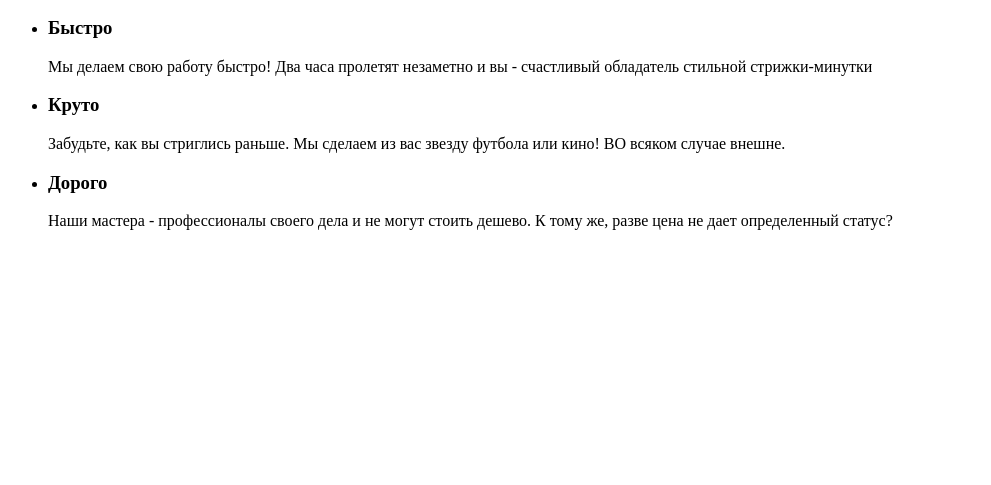
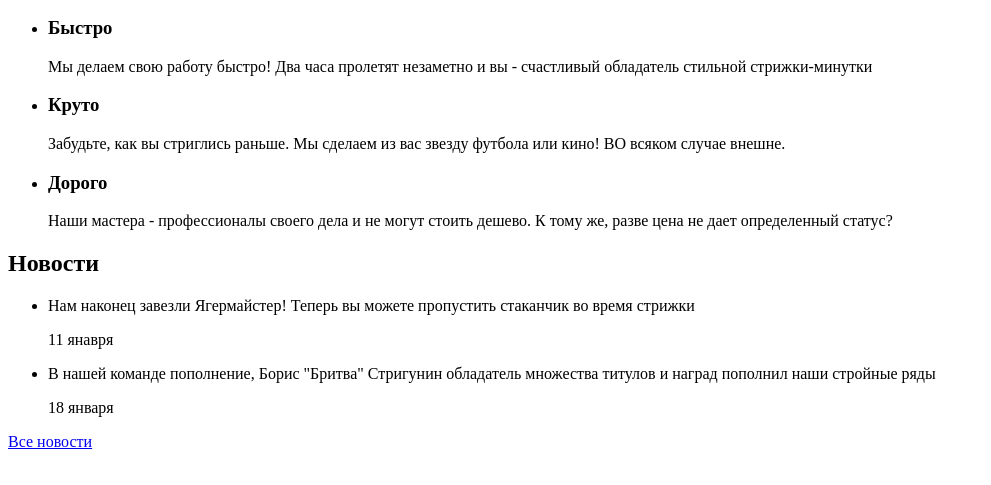
Before and after one commit to temaok/htmllAcademy, a plain HTML site: page index.html in a window 1280 px wide. Shown: the part 279-764 px from the top of the page, without its empty margins (0-991 px from the left). Drawn offline with Linux system fonts and the light colour scheme.

Commit message:
добавил секкцию Новости

```diff
--- a/index.html
+++ b/index.html
@@ -49,6 +49,25 @@
           </li>
         </ul>
       </section>
+
+      <selection>
+        <h2>Новости</h2>
+        <ul>
+          <li>
+            <p>Нам наконец завезли Ягермайстер! Теперь вы можете
+              пропустить стаканчик во время стрижки</p>
+            <time datetime="2019-01-11">11 янавря</time>
+          </li>
+          <li>
+            <p>В нашей команде  пополнение, Борис "Бритва" Стригунин
+              обладатель множества титулов и наград пополнил наши
+              стройные ряды</p>
+            <time datetime="2019-01-18">18 января</datetime>
+          </li>
+        </ul>
+        <a href="news.html">Все новости</a>
+      </selection>
+
     </main>
   </body>
 </html>
```
